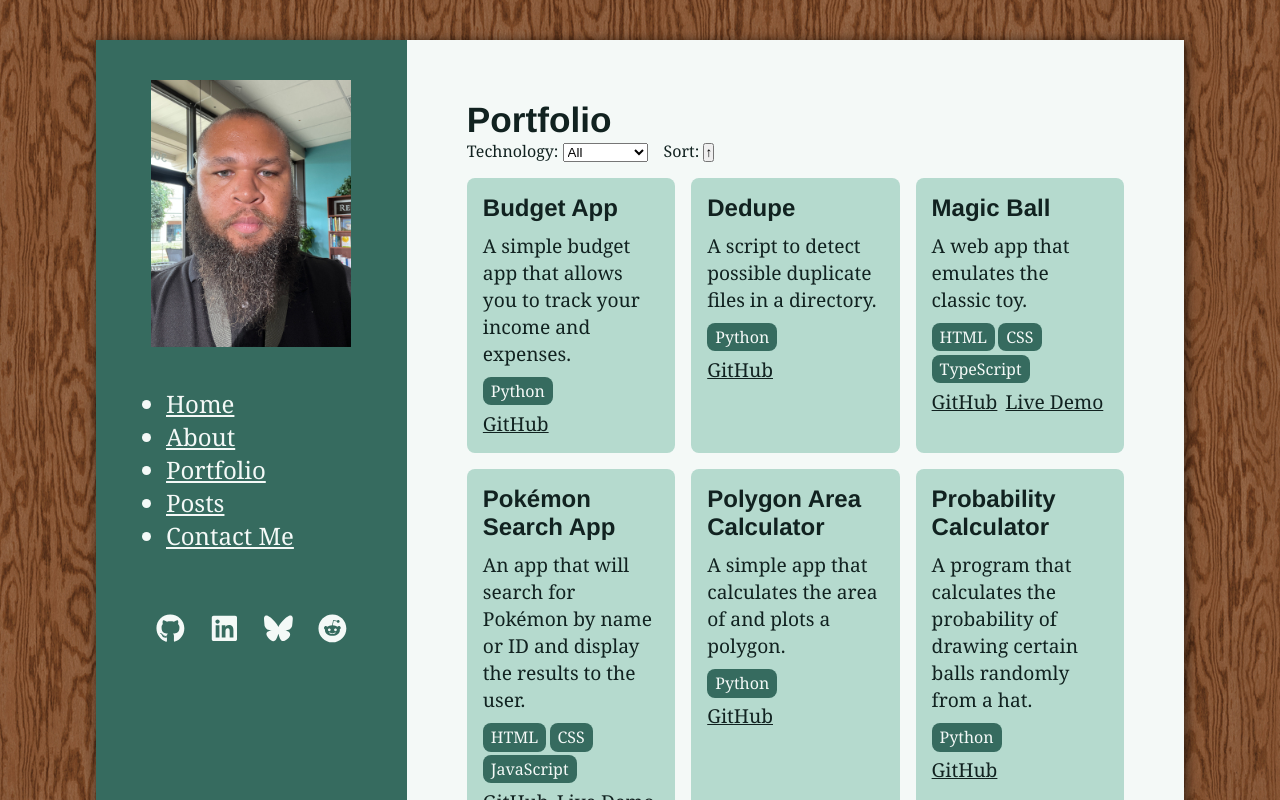
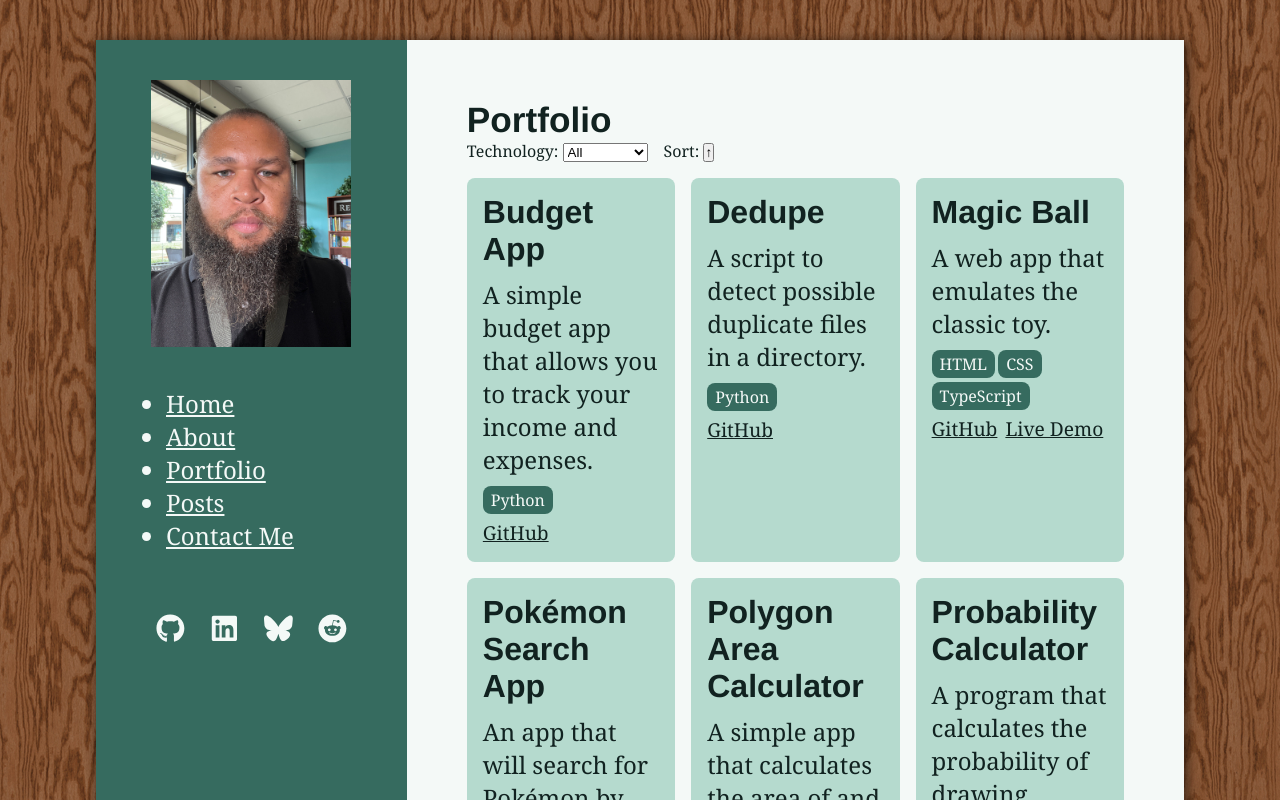
Before and after one commit to psilentrain1/jmdm-webdev-dev_portfolio, a Next.js app: page /portfolio in a window 1280 px wide. Shown: the top 800 px of the page. Built offline with nearby package versions, Linux system fonts and the light colour scheme.

Commit message:
fix: separated layouts

```diff
--- a/src/app/Home.tsx
+++ b/src/app/Home.tsx
@@ -2,6 +2,7 @@
 import Link from "next/link";
 import Image from "next/image";
 import styles from "./page.module.css";
+import HomeLayoutComponent from "@/components/HomeLayout";
 import { useDeviceType } from "@/hooks/useDeviceType";
 import { SiCss3, SiElectron, SiHtml5, SiReact, SiSqlite, SiTailwindcss, SiTypescript } from "react-icons/si";
 
@@ -9,7 +10,7 @@ export default function Home() {
   const [deviceType, isLoading] = useDeviceType();
   const { isMobile } = deviceType;
 
-  return (
+  const HomePageContent = (
     <>
       {isLoading ? (
         <div>{}</div>
@@ -99,6 +100,8 @@ export default function Home() {
       )}
     </>
   );
+
+  return <HomeLayoutComponent content={HomePageContent} />;
 }
 
 function MobileImage() {
--- a/src/app/layout.tsx
+++ b/src/app/layout.tsx
@@ -1,6 +1,5 @@
 import { Metadata } from "next";
 import "./globals.css";
-import HomeLayoutComponent from "@/components/HomeLayout";
 
 export const metadata: Metadata = {
   title: {
@@ -13,9 +12,7 @@ export default function HomeLayout({ children }: { children: React.ReactNode })
   return (
     <html lang="en">
       <body>
-        <main>
-          <HomeLayoutComponent>{children}</HomeLayoutComponent>
-        </main>
+        <main>{children}</main>
       </body>
     </html>
   );
--- a/src/app/portfolio/Portfolio.tsx
+++ b/src/app/portfolio/Portfolio.tsx
@@ -2,6 +2,7 @@
 import { useEffect, useState } from "react";
 import { Project } from "@/types/app.types";
 import styles from "./page.module.css";
+import HomeLayoutComponent from "@/components/HomeLayout";
 import projectList from "./projects.json";
 
 export default function Portfolio() {
@@ -36,7 +37,7 @@ export default function Portfolio() {
       }
     });
 
-  return (
+  const PortfolioContent = (
     <>
       <h2>Portfolio</h2>
       <div className={styles.filterSort}>
@@ -92,4 +93,6 @@ export default function Portfolio() {
       </div>
     </>
   );
+
+  return <HomeLayoutComponent content={PortfolioContent} />;
 }
--- a/src/components/HomeLayout.tsx
+++ b/src/components/HomeLayout.tsx
@@ -1,4 +1,5 @@
 "use client";
+import { ReactNode } from "react";
 import Link from "next/link";
 import Script from "next/script";
 import styles from "../app/page.module.css";
@@ -6,7 +7,7 @@ import Sidebar from "@/components/HomeSidebar";
 import Hamburger from "@/components/HomeHamburger";
 import { useDeviceType } from "@/hooks/useDeviceType";
 
-export default function HomeLayoutComponent({ children }: { children: React.ReactNode }) {
+export default function HomeLayoutComponent({ content }: { content: ReactNode }) {
   const [deviceType, isLoading] = useDeviceType();
   const { isMobile, isDesktop } = deviceType;
 
@@ -22,7 +23,7 @@ export default function HomeLayoutComponent({ children }: { children: React.Reac
               {isDesktop && <Sidebar />}
               {isMobile && <Hamburger />}
               <div className={styles.home__content}>
-                {children}
+                {content}
 
                 <footer className={styles.home__footer}>
                   &copy; 2025 James Drake. All rights reserved. <Link href="/privacy">Privacy Policy</Link>
```
